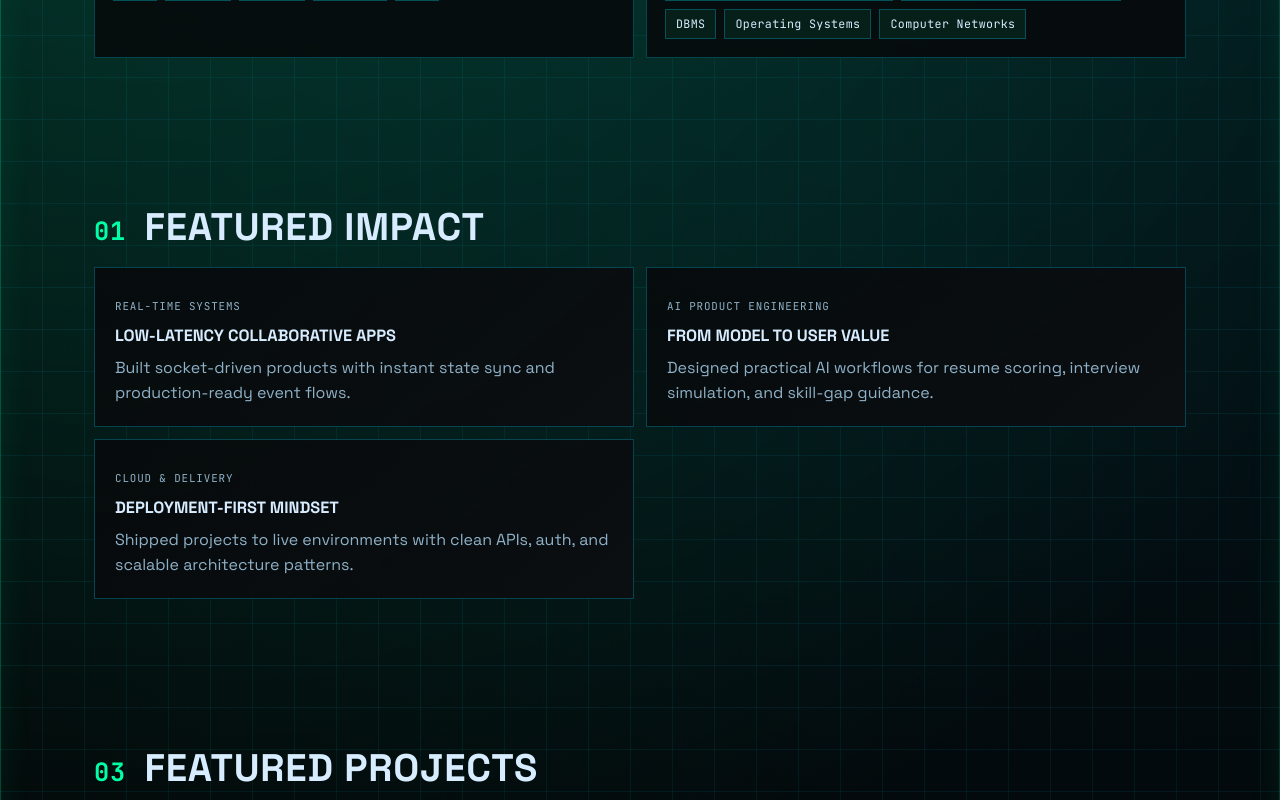
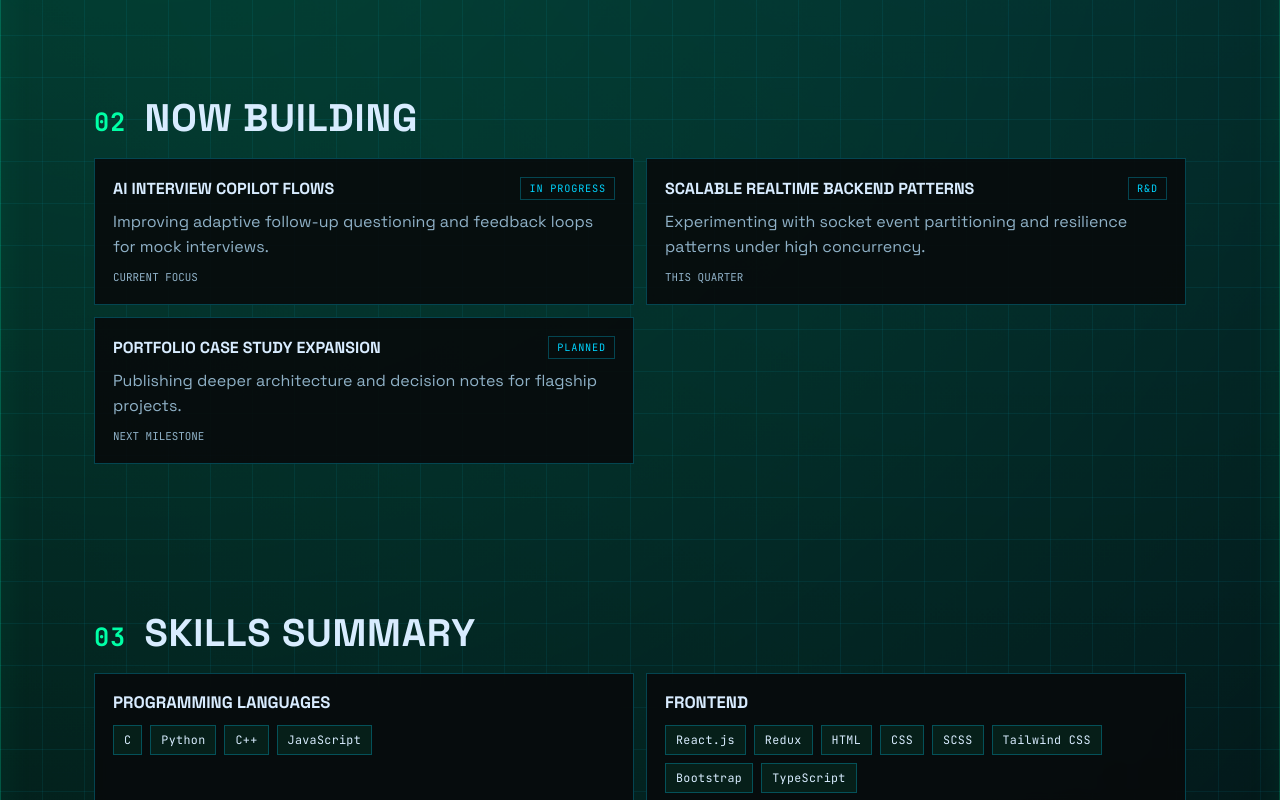
Before and after one commit to AnujYadav-1915/updated-portfolio-website, a React (Create React App) app: page / in a window 1280 px wide. Shown: the part 1140-1940 px from the top of the page. Built offline with nearby package versions, Linux system fonts and the light colour scheme.

Commit message:
Add now-building, proof-of-work, and architecture snapshot sections

```diff
--- a/src/data/portfolioData.js
+++ b/src/data/portfolioData.js
@@ -33,6 +33,11 @@ export const portfolioData = {
         architecture: 'Express + Socket.IO event pipeline with room-based sessions and Monaco in-browser editing.',
         result: 'Delivered real-time multi-user editing with instant propagation and production-ready share flow.',
       },
+      architectureSnapshot: [
+        'Room-based collaboration channels isolate each coding session securely.',
+        'Socket events are throttled and broadcast for low-latency multi-user sync.',
+        'Monaco editor state is mirrored across connected clients in real time.',
+      ],
       points: [
         'Built collaborative editing where multiple users can edit code simultaneously with real-time synchronization.',
         'Implemented WebSocket broadcasting for instant shared updates across connected clients.',
@@ -49,6 +54,11 @@ export const portfolioData = {
         architecture: 'Next.js app with Clerk auth, Inngest async AI workflows, and Neon PostgreSQL persistence.',
         result: 'Shipped personalized roadmaps, resume feedback, and interview simulation in one integrated product.',
       },
+      architectureSnapshot: [
+        'Clerk authentication protects user data and scoped dashboard content.',
+        'Inngest executes async AI pipelines for reliable resume and roadmap generation.',
+        'Neon PostgreSQL stores user progress, interview history, and recommendation states.',
+      ],
       points: [
         'Developed an AI-powered career guidance platform for resume analysis, skill-gap detection, and personalized roadmaps.',
         'Built mock technical and behavioral interview flows with an LLM-based interview agent.',
@@ -88,6 +98,26 @@ export const portfolioData = {
     'JavaScript Data Structures & Algorithms certification completed.',
     'Solved 1000+ DSA problems across LeetCode, CodeChef, GeeksforGeeks, and Coding Ninjas.',
   ],
+  nowBuilding: [
+    {
+      title: 'AI Interview Copilot Flows',
+      status: 'In Progress',
+      details: 'Improving adaptive follow-up questioning and feedback loops for mock interviews.',
+      timeline: 'Current Focus',
+    },
+    {
+      title: 'Scalable Realtime Backend Patterns',
+      status: 'R&D',
+      details: 'Experimenting with socket event partitioning and resilience patterns under high concurrency.',
+      timeline: 'This Quarter',
+    },
+    {
+      title: 'Portfolio Case Study Expansion',
+      status: 'Planned',
+      details: 'Publishing deeper architecture and decision notes for flagship projects.',
+      timeline: 'Next Milestone',
+    },
+  ],
 };
 
 export const themeOptions = [
--- a/src/pages/PortfolioPage.css
+++ b/src/pages/PortfolioPage.css
@@ -411,14 +411,18 @@
 .skillGroupGrid,
 .projectGrid,
 .eduTimeline,
-.impactGrid {
+.impactGrid,
+.nowGrid,
+.proofGrid {
   display: grid;
   gap: 12px;
 }
 
 .skillGroupGrid,
 .eduTimeline,
-.impactGrid {
+.impactGrid,
+.nowGrid,
+.proofGrid {
   grid-template-columns: repeat(2, minmax(0, 1fr));
 }
 
@@ -465,6 +469,70 @@
   margin: 10px 0 0;
   color: var(--muted);
   line-height: 1.56;
+}
+
+.nowCard,
+.proofCard {
+  padding: 18px;
+  border: 1px solid var(--chip-border);
+  background: var(--surface);
+  transition: transform 200ms ease, border-color 200ms ease, box-shadow 200ms ease;
+}
+
+.nowCard:hover,
+.proofCard:hover {
+  transform: translateY(-3px);
+  border-color: var(--accent);
+  box-shadow: 0 0 0 1px color-mix(in srgb, var(--accent), transparent 58%);
+}
+
+.nowTopRow {
+  display: flex;
+  align-items: center;
+  justify-content: space-between;
+  gap: 10px;
+}
+
+.nowTopRow h3,
+.proofCard h3 {
+  margin: 0;
+  text-transform: uppercase;
+  font-size: 1rem;
+}
+
+.statusPill {
+  padding: 4px 8px;
+  border: 1px solid var(--chip-border);
+  font-family: 'JetBrains Mono', monospace;
+  font-size: 0.64rem;
+  letter-spacing: 0.08em;
+  text-transform: uppercase;
+  color: var(--accent-2);
+}
+
+.nowCard p,
+.proofCard p {
+  margin: 10px 0 0;
+  color: var(--muted);
+  line-height: 1.54;
+}
+
+.timelineTag {
+  font-family: 'JetBrains Mono', monospace;
+  font-size: 0.68rem;
+  text-transform: uppercase;
+  color: var(--accent);
+}
+
+.proofCard h3 a {
+  color: var(--text);
+  text-decoration: none;
+  border-bottom: 1px solid transparent;
+}
+
+.proofCard h3 a:hover {
+  border-bottom-color: var(--accent-2);
+  color: var(--accent-2);
 }
 
 .skillGroupCard:hover,
@@ -568,6 +636,16 @@
 
 .caseStudyBlock strong {
   color: var(--text);
+}
+
+.snapshotList {
+  margin: 10px 0 0;
+  padding-left: 18px;
+}
+
+.snapshotList li {
+  margin: 6px 0;
+  color: var(--muted);
 }
 
 .projectCard ul,
@@ -735,6 +813,8 @@
   .skillGroupGrid,
   .eduTimeline,
   .impactGrid,
+  .nowGrid,
+  .proofGrid,
   .recruiterActions,
   .heroSection {
     grid-template-columns: 1fr;
--- a/src/pages/PortfolioPage.js
+++ b/src/pages/PortfolioPage.js
@@ -38,11 +38,21 @@ const featuredImpact = [
 const sectionItems = [
   { id: 'home', label: 'Home' },
   { id: 'impact', label: 'Impact' },
+  { id: 'now-building', label: 'Now' },
   { id: 'skills', label: 'Skills' },
   { id: 'projects', label: 'Projects' },
+  { id: 'proof', label: 'Proof' },
   { id: 'education', label: 'Education' },
   { id: 'achievements', label: 'Wins' },
   { id: 'contact', label: 'Contact' },
+];
+
+const proofOfWork = (links) => [
+  { label: 'GitHub Profile', href: links.github, blurb: 'Source code, commits, and repository activity.' },
+  { label: 'LeetCode Profile', href: links.leetcode, blurb: 'Algorithm practice consistency and problem-solving depth.' },
+  { label: 'CodeChef Profile', href: links.codechef, blurb: 'Competitive coding performance and ranking history.' },
+  { label: 'LinkedIn Profile', href: links.linkedin, blurb: 'Professional timeline, certifications, and network.' },
+  { label: 'Resume PDF', href: links.resume, blurb: 'One-page technical snapshot for quick recruiter review.' },
 ];
 
 const PortfolioPage = ({ theme }) => {
@@ -126,8 +136,37 @@ const PortfolioPage = ({ theme }) => {
         </div>
       </section>
 
+      <section id="impact" data-section-id="impact" className="portfolioSection scrollReveal">
+        <h2><span>01</span> Featured Impact</h2>
+        <div className="impactGrid">
+          {featuredImpact.map((item) => (
+            <article className="impactCard" key={item.metric}>
+              <p className="impactMetric">{item.metric}</p>
+              <h3>{item.headline}</h3>
+              <p>{item.proof}</p>
+            </article>
+          ))}
+        </div>
+      </section>
+
+      <section id="now-building" data-section-id="now-building" className="portfolioSection scrollReveal">
+        <h2><span>02</span> Now Building</h2>
+        <div className="nowGrid">
+          {portfolioData.nowBuilding.map((item) => (
+            <article className="nowCard" key={item.title}>
+              <div className="nowTopRow">
+                <h3>{item.title}</h3>
+                <span className="statusPill">{item.status}</span>
+              </div>
+              <p>{item.details}</p>
+              <p className="timelineTag">{item.timeline}</p>
+            </article>
+          ))}
+        </div>
+      </section>
+
       <section id="skills" data-section-id="skills" className="portfolioSection scrollReveal">
-        <h2><span>02</span> Skills Summary</h2>
+        <h2><span>03</span> Skills Summary</h2>
         <div className="skillGroupGrid">
           {skillGroups.map((group) => (
             <article className="skillGroupCard" key={group.key}>
@@ -142,21 +181,8 @@ const PortfolioPage = ({ theme }) => {
         </div>
       </section>
 
-      <section id="impact" data-section-id="impact" className="portfolioSection scrollReveal">
-        <h2><span>01</span> Featured Impact</h2>
-        <div className="impactGrid">
-          {featuredImpact.map((item) => (
-            <article className="impactCard" key={item.metric}>
-              <p className="impactMetric">{item.metric}</p>
-              <h3>{item.headline}</h3>
-              <p>{item.proof}</p>
-            </article>
-          ))}
-        </div>
-      </section>
-
       <section id="projects" data-section-id="projects" className="portfolioSection scrollReveal">
-        <h2><span>03</span> Featured Projects</h2>
+        <h2><span>04</span> Featured Projects</h2>
         <div className="projectGrid">
           {portfolioData.projects.map((project, index) => (
             <article className="projectCard" key={project.title}>
@@ -174,6 +200,13 @@ const PortfolioPage = ({ theme }) => {
                   <p><strong>Problem:</strong> {project.caseStudy.problem}</p>
                   <p><strong>Architecture:</strong> {project.caseStudy.architecture}</p>
                   <p><strong>Result:</strong> {project.caseStudy.result}</p>
+                    {project.architectureSnapshot && (
+                      <ul className="snapshotList">
+                        {project.architectureSnapshot.map((line) => (
+                          <li key={line}>{line}</li>
+                        ))}
+                      </ul>
+                    )}
                 </div>
               )}
               <ul>
@@ -186,8 +219,20 @@ const PortfolioPage = ({ theme }) => {
         </div>
       </section>
 
+      <section id="proof" data-section-id="proof" className="portfolioSection scrollReveal">
+        <h2><span>05</span> Proof of Work</h2>
+        <div className="proofGrid">
+          {proofOfWork(portfolioData.links).map((item) => (
+            <article className="proofCard" key={item.label}>
+              <h3><a href={item.href} target="_blank" rel="noreferrer">{item.label}</a></h3>
+              <p>{item.blurb}</p>
+            </article>
+          ))}
+        </div>
+      </section>
+
       <section id="education" data-section-id="education" className="portfolioSection scrollReveal">
-        <h2><span>04</span> Education</h2>
+        <h2><span>06</span> Education</h2>
         <div className="eduTimeline">
           {portfolioData.education.map((item) => (
             <article className="eduCard" key={item.institute + item.duration}>
@@ -202,7 +247,7 @@ const PortfolioPage = ({ theme }) => {
       </section>
 
       <section id="achievements" data-section-id="achievements" className="portfolioSection scrollReveal">
-        <h2><span>05</span> Achievements</h2>
+        <h2><span>07</span> Achievements</h2>
         <ul className="achievementList">
           {portfolioData.achievements.map((item) => (
             <li key={item}>{item}</li>
@@ -212,7 +257,7 @@ const PortfolioPage = ({ theme }) => {
 
       <section id="contact" data-section-id="contact" className="portfolioSection scrollReveal contactSection">
         <div className="contactCard">
-          <h2><span>06</span> Let&apos;s Connect</h2>
+          <h2><span>08</span> Let&apos;s Connect</h2>
           <p>Reach out for internships, full-time roles, collaborations, and product discussions.</p>
           <div className="recruiterActions">
             <a className="btnPrimary" href={portfolioData.links.resume} target="_blank" rel="noreferrer">View Resume</a>
```
